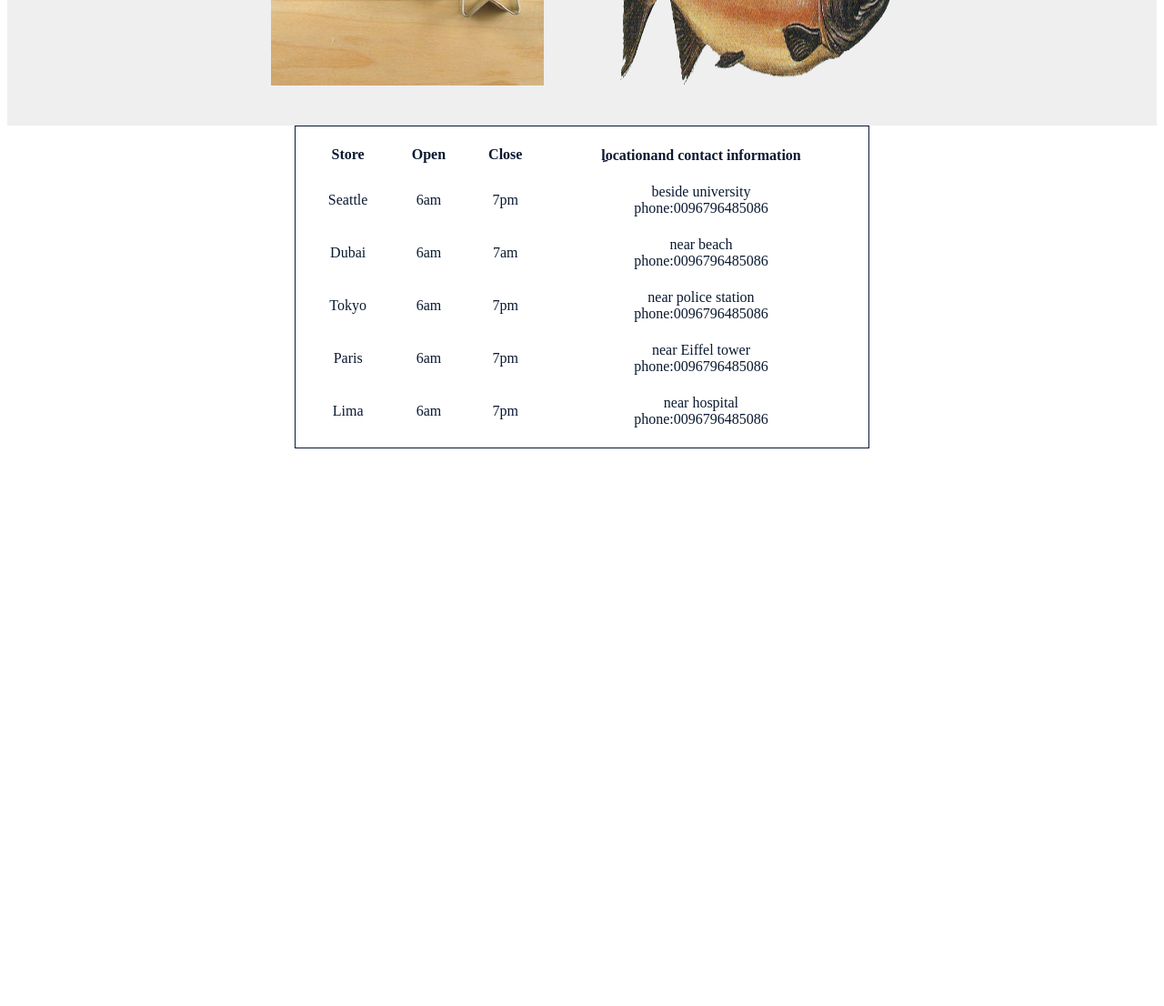
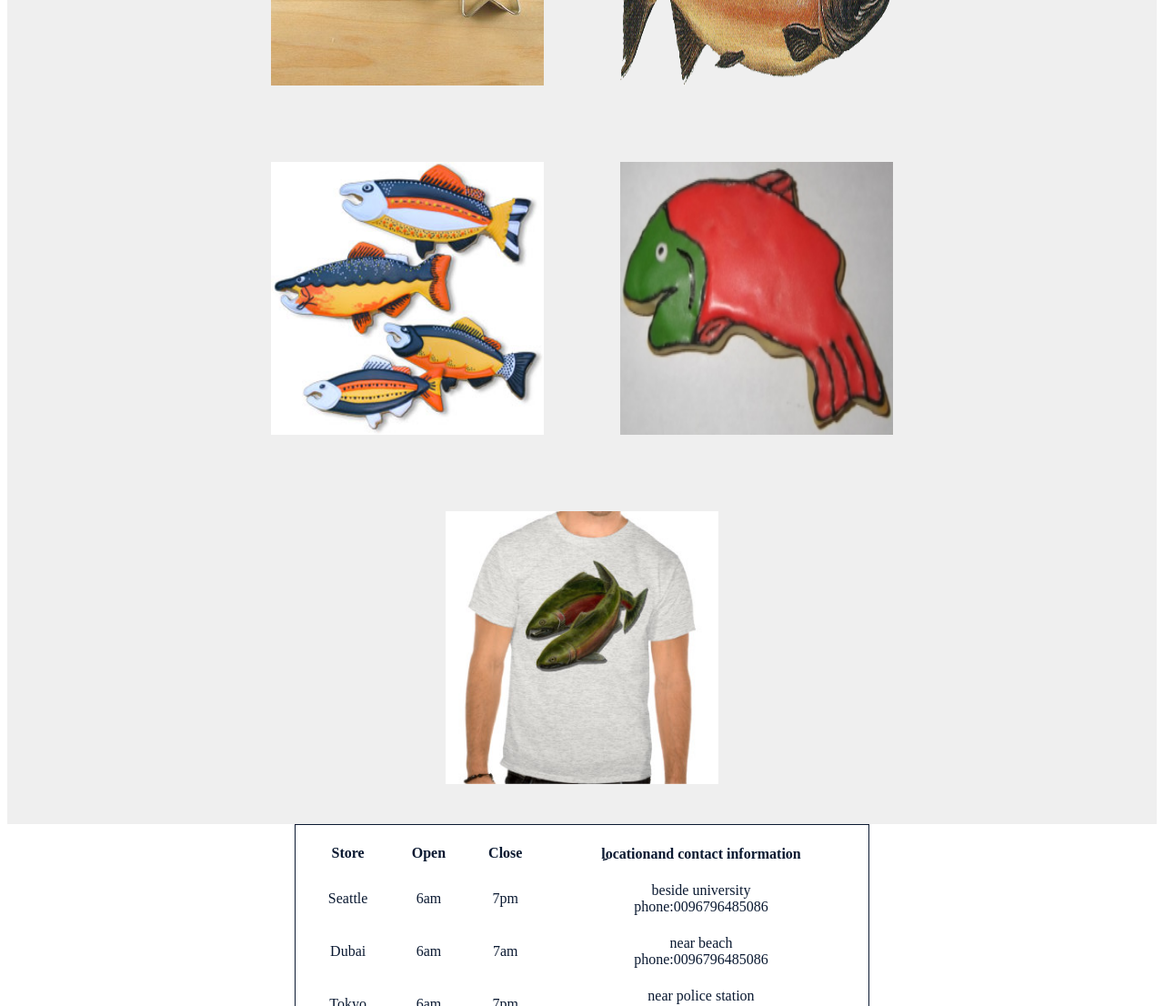
Before and after one commit to Mohammed1994Mosleh/cookie-stand, a plain HTML site: page index.html in a window 1280 px wide. Shown: the part 800-1906 px from the top of the page at 91% size. Before the commit the page ends 1301 px from the top, so only its background shows below. Drawn offline with Linux system fonts and the light colour scheme.

Commit message:
add photos

```diff
--- a/index.html
+++ b/index.html
@@ -35,7 +35,23 @@
            <div class='c1'>
              <img class="img"  src="images/co3.jpeg" alt="">
              <img class="img"  src="images/co6.png" alt="">
-           <div>
+           </div>
+           <div class='c1'>
+            <img class="img"  src="images/co4.jpg" alt="">
+            <img class="img"  src="images/fish11.jpg" alt="">
+
+
+
+
+
+           </div>
+           <div class='c1'>
+
+            <img class="img"  src="images/shirt.jpg" alt="">
+
+           </div>
+
+
 
          </section>
 
```
Also changed, not shown: images/fish11.jpg (added), images/shirt.jpg (added).
